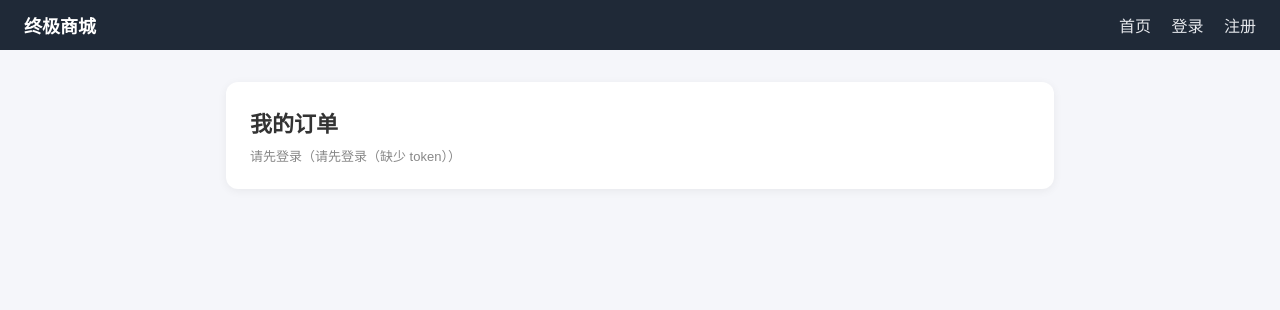
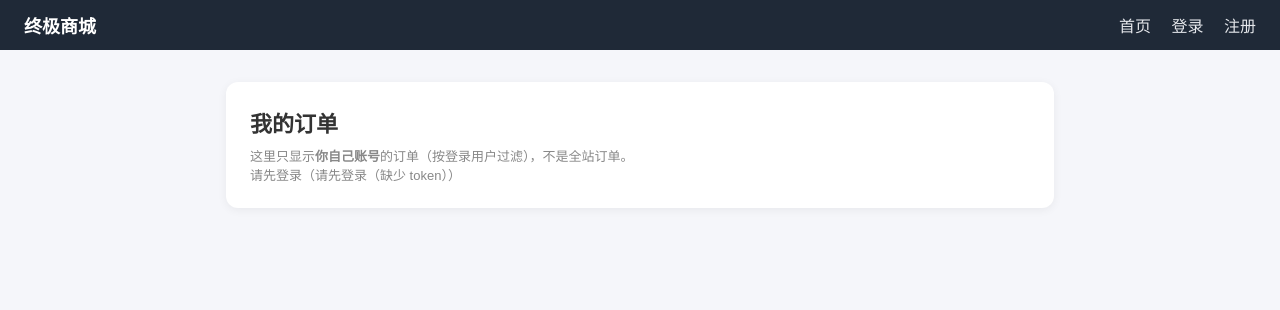
Before and after one commit to moose771687916/mysql-redis-learning, a Flask app: page /me in a window 1280 px wide. Shown: the top 310 px of the page. Run offline with Flask 3, Linux system fonts and the light colour scheme.

Commit message:
ui: 底部统计标注'全站订单'避免误解;我的订单页注明只显示本人订单

```diff
--- a/day31/app/static/app.js
+++ b/day31/app/static/app.js
@@ -51,7 +51,7 @@ async function loadStats() {
   const r = await api("/api/stats");
   if (r.error) return;
   document.getElementById("stats").textContent =
-    `订单 ${r.orders} / 排队 ${r.queue} / 已抢 ${r.bought} / 读源 ${r.read_source}`;
+    `全站订单 ${r.orders} / 排队 ${r.queue} / 已抢 ${r.bought} / 读源 ${r.read_source}`;
 }
 
 function show(msg) { document.getElementById("result").textContent = msg; }
--- a/day31/app/templates/me.html
+++ b/day31/app/templates/me.html
@@ -3,6 +3,7 @@
 {% block content %}
 <div class="card">
   <h1>我的订单</h1>
+  <p class="muted">这里只显示<strong>你自己账号</strong>的订单（按登录用户过滤），不是全站订单。</p>
   <div id="me-box" class="muted">请先登录</div>
   <table class="orders" id="orders-table" style="display:none">
     <thead><tr><th>商品</th><th>金额</th><th>时间</th></tr></thead>
```
